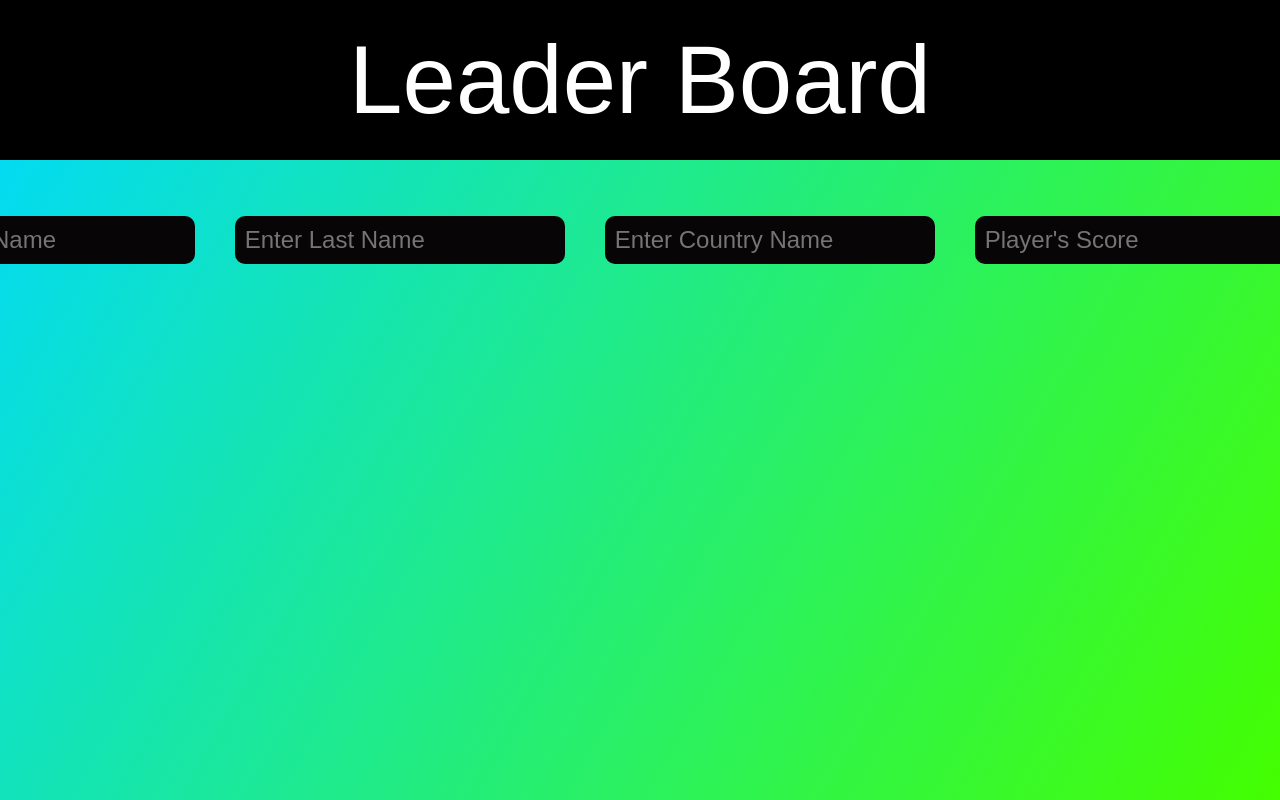
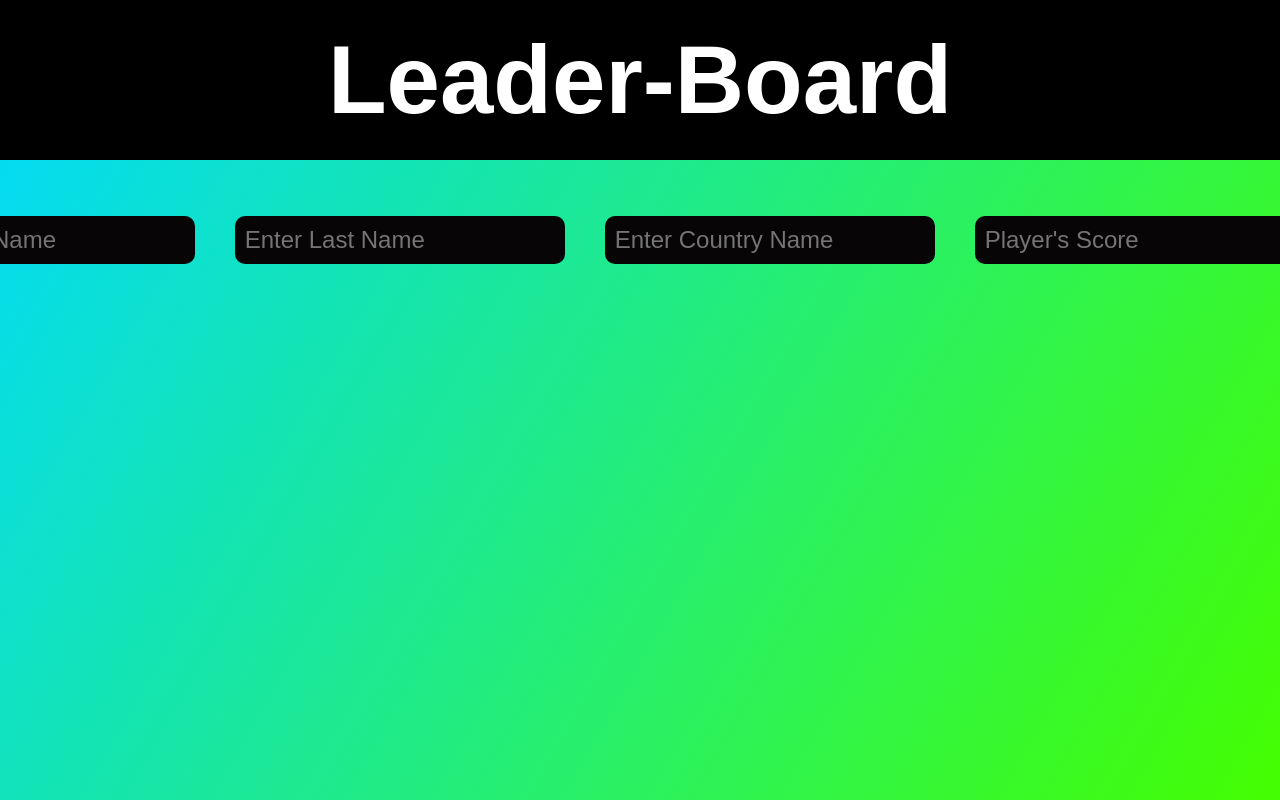
Before and after one commit to ShuklaShubhanshu/3Pillar-Global-Mini_Project-2-Leader-Board, a plain HTML site: page index.html in a window 1280 px wide. Shown: the top 800 px of the page. Drawn offline with Linux system fonts and the light colour scheme.

Commit message:
final commit

```diff
--- a/index.css
+++ b/index.css
@@ -20,6 +20,10 @@
 
   header {
     font-size: 12vh;
+
+    font-weight: 900;
+
+    font-stretch:extra-expanded;
     background-color: black;
     color:white;
   }
--- a/index.html
+++ b/index.html
@@ -11,7 +11,7 @@
     <link rel="stylesheet" href="index.css" />
   </head>
   <body>
-    <header>Leader Board</header>
+    <header>Leader-Board</header>
     <form>
       <input type="text" class="fname" placeholder="Enter First Name"/>
       <input type="text" class="lname" placeholder="Enter Last Name"/>
```
